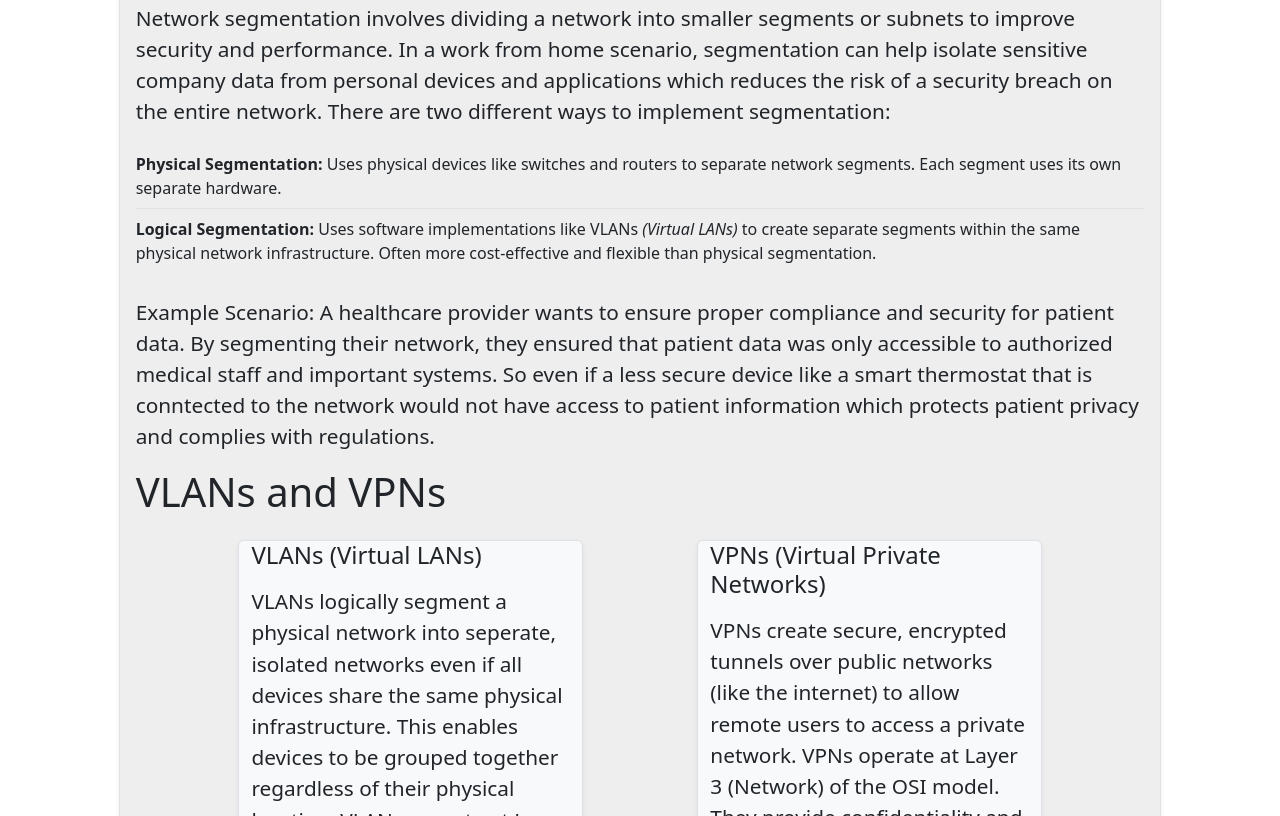
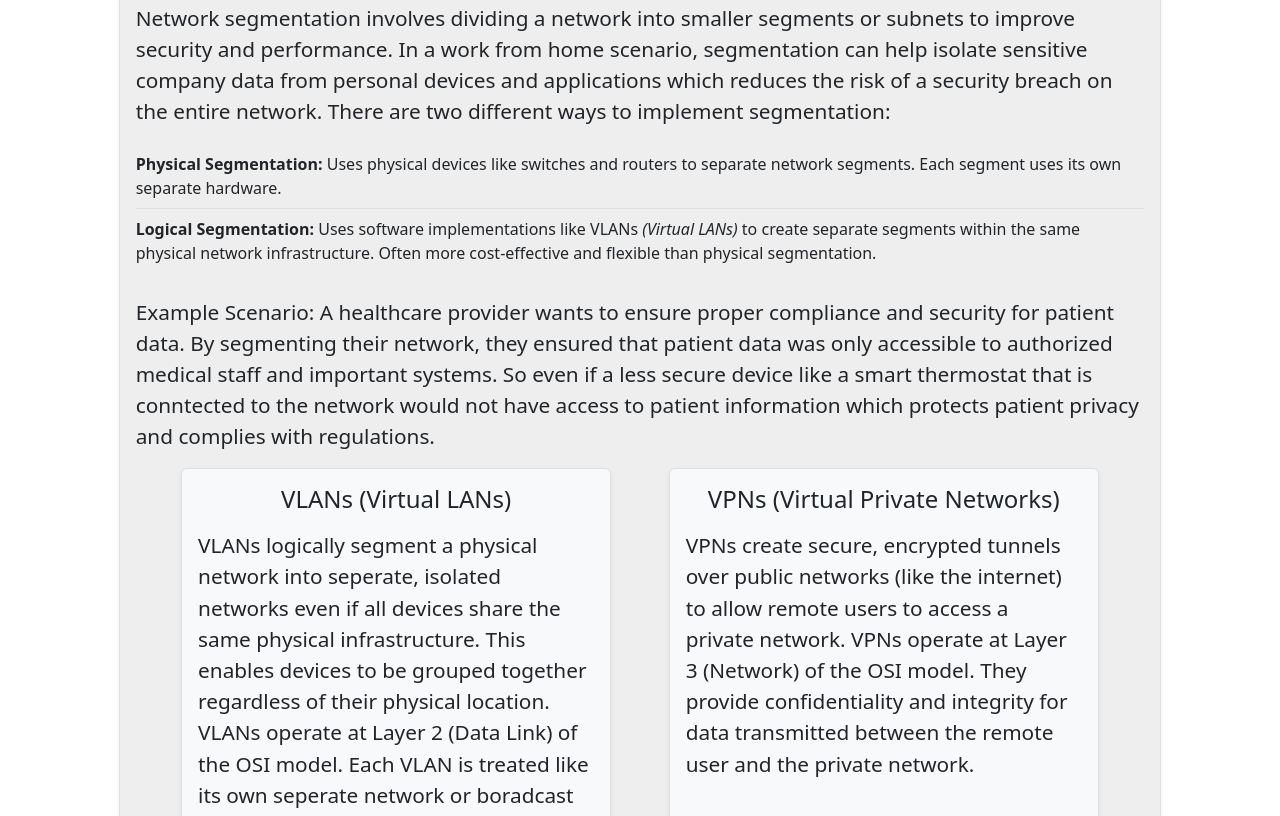
Before and after one commit to niclaquatra/CompTIA-A-Plus-Guide, a website: page networking.html in a window 1280 px wide. Shown: the part 11184-12000 px from the top of the page. Drawn offline with nearby package versions, Linux system fonts and the light colour scheme.

Commit message:
More VPN and VLAN content

```diff
--- a/networking.html
+++ b/networking.html
@@ -1414,22 +1414,23 @@
               information which protects patient privacy and complies with
               regulations.
             </p>
-            <h2 class="display-6 mb-4">VLANs and VPNs</h2>
             <div class="row justify-content-evenly g-4 mb-4">
-              <div class="col-lg-4 bg-light border rounded shadow-sm">
-                <h3 class="h4 mb-3">VLANs (Virtual LANs)</h3>
+              <div class="col-lg-5 bg-light border rounded shadow-sm p-3">
+                <h3 class="h4 mb-3 text-center">VLANs (Virtual LANs)</h3>
                 <p class="lead">
                   VLANs logically segment a physical network into seperate,
                   isolated networks even if all devices share the same physical
                   infrastructure. This enables devices to be grouped together
                   regardless of their physical location. VLANs operate at Layer
                   2 (Data Link) of the OSI model. Each VLAN is treated like its
-                  own seperate network or boradcast domain.
+                  own seperate network or boradcast domain. Unlike traditional LANs
+                  which rely on physical topology, VLANs use software configuration on switches
+                  using IEEE 802.1Q tagging to identify and separate traffic.
                 </p>
               </div>
 
-              <div class="col-lg-4 bg-light border rounded shadow-sm">
-                <h3 class="h4 mb-3">VPNs (Virtual Private Networks)</h3>
+              <div class="col-lg-5 bg-light border rounded shadow-sm p-3">
+                <h3 class="h4 mb-3 text-center">VPNs (Virtual Private Networks)</h3>
                 <p class="lead">
                   VPNs create secure, encrypted tunnels over public networks
                   (like the internet) to allow remote users to access a private
```
